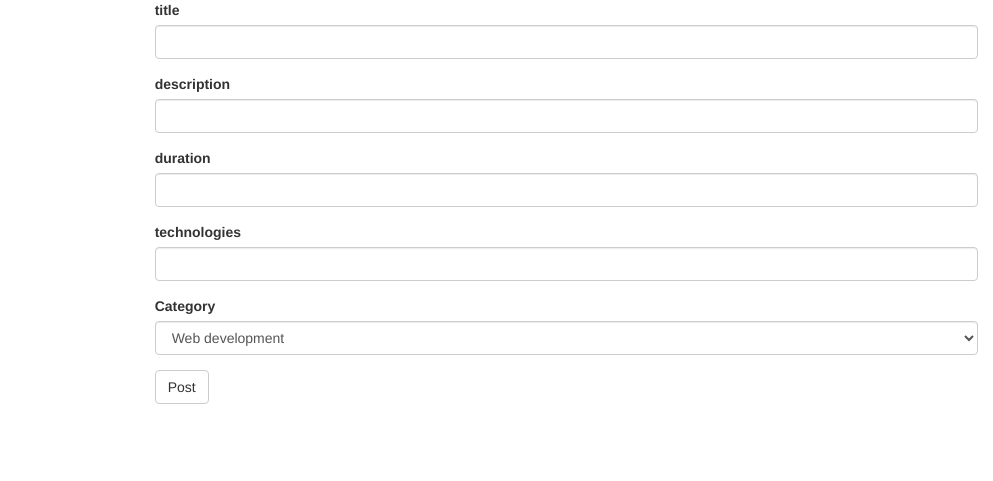
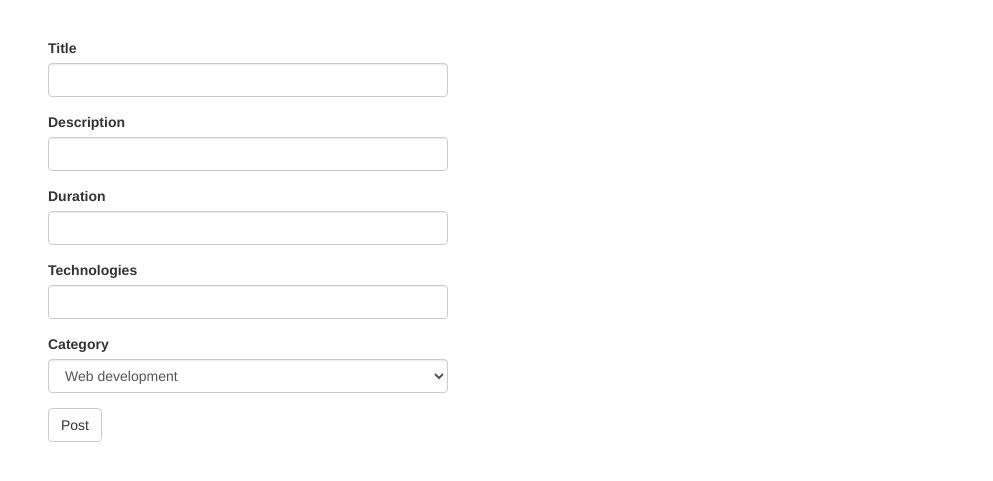
Before and after one commit to kimani-njoroge/Hustle, a Flask app: template app/templates/postjob.html in a window 1280 px wide. Shown: the top 481 px of the page, without its empty margins (287-1280 px from the left). Run offline with Flask 2, Linux system fonts and the light colour scheme; tables that the repository leaves empty hold one stand-in row (values such as "Sample post"); the template is opened without the code that fills it: values that come from a table or form of the project are taken from there, most other values are stand-ins (such as "Sample title", 1, 10 or a date in 2020); parts of the project's set-up code (start-up, migrations or seed data) failed here and were passed over; some libraries are stand-ins or nearby versions.

Commit message:
add styles to post job

```diff
--- a/app/main/forms.py
+++ b/app/main/forms.py
@@ -20,13 +20,13 @@ class PostJobForm(FlaskForm):
     '''
     Function to create a wtf form for posting a job
     '''
-    title = StringField('title', validators=[Required()])
+    title = StringField('Title', validators=[Required()])
 
-    description = StringField('description', validators=[Required()])
+    description = StringField('Description', validators=[Required()])
 
-    duration = StringField('duration', validators=[Required()])
+    duration = StringField('Duration', validators=[Required()])
 
-    technologies = StringField('technologies', validators=[Required()])
+    technologies = StringField('Technologies', validators=[Required()])
 
     category = SelectField('Category', choices=[('Web_development', "Web development"), ("App_development", "App development"), ("Content_Management_Systems", "Content Management Systems"), ("E_Commerce", "E-Commerce")])
 
--- /dev/null
+++ b/app/static/css/postjob.css
@@ -0,0 +1,22 @@
+.form-control{
+  width: 400px;
+}
+
+.card{
+   box-shadow: 0 4px 8px 0 rgba(0, 0, 0, 0.2);
+   margin-left: auto;
+   margin-right: auto;
+}
+#postjobcnt{
+  margin-top: 3%;
+}
+
+.btn.btn-primary{
+  color: #17a2b8;
+  background-color: transparent;
+  background-image: none;
+  border-color: #17a2b8;
+  padding-right: 60px;
+  text-align: center;
+  margin-bottom: 8px;
+}
--- a/app/templates/postjob.html
+++ b/app/templates/postjob.html
@@ -1,12 +1,22 @@
-{% extends 'bootstrap/base.html'%}
-{% import 'bootstrap/wtf.html' as wtf%}
+{% extends 'bootstrap/base.html'%} {% import 'bootstrap/wtf.html' as wtf%} {% block styles%} {{ super() }}
+<link rel="stylesheet" href="{{url_for('static',filename='css/postjob.css')}}"> {% endblock %} {% block content %}
+<div class="container-fluid" id="postjobcnt">
+  <div class="row">
 
-{% block content %}
-<div class="col-md-4"> </div>
-<div class="col-md-8">
+    <div class="col-md-3">
+    </div>
+    <div class="card">
+      <div class="col-md-6">
 
-  {{wtf.quick_form(job_form)}}
+        {{wtf.quick_form(job_form)}}
 
- </div>
+      </div>
+
+    </div>
+    <div class="col-md-3">
+    </div>
+
+  </div>
+</div>
 
 {% endblock%}
```
